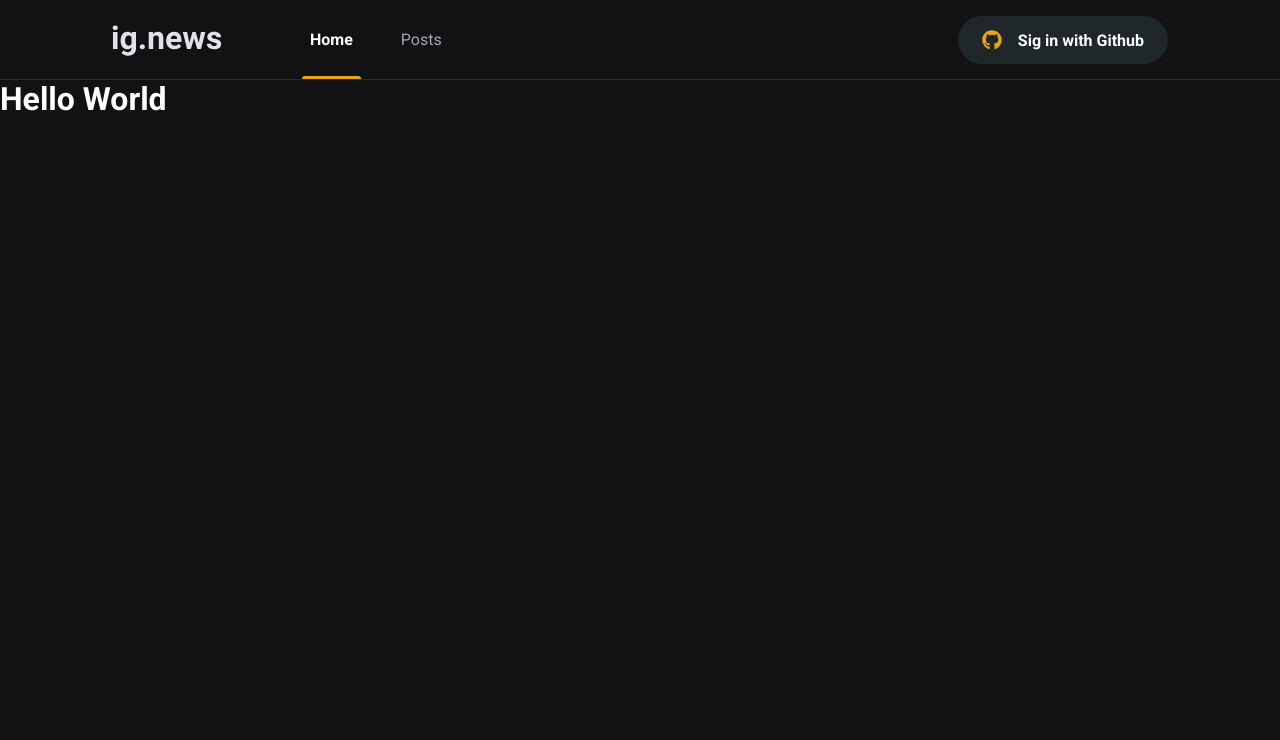
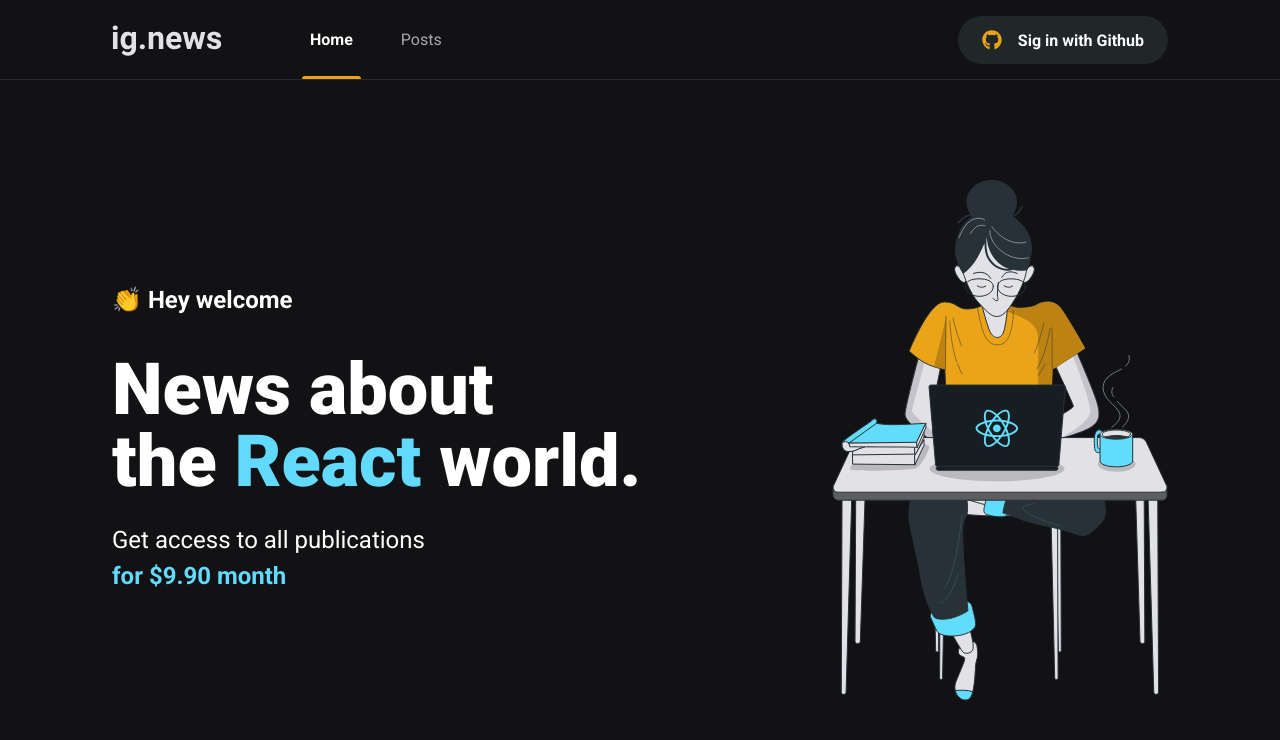
Before and after one commit to Brspontes/react-ignews, a Next.js app: page / in a window 1280 px wide. Shown: the top 740 px of the page. Built offline with nearby package versions, Linux system fonts and the light colour scheme.

Commit message:
criando pagina home

```diff
--- /dev/null
+++ b/src/pages/home.module.scss
@@ -0,0 +1,41 @@
+.contentContainer {
+  max-width: 1120px;
+  margin: 0 auto;
+  padding: 0 2rem;
+  height: calc(100vh - 5rem); //100% do view port tamanho da tela menos o tamanho do header 5 rem
+
+  display: flex;
+  align-items: center;
+  justify-content: space-between;
+}
+
+.hero {
+  max-width: 600;
+
+  > span {
+    font-size: 1.5rem;
+    font-weight: bold;
+  }
+
+  h1 {
+    font-size: 4.5rem;
+    line-height: 4.5rem;
+    font-weight: 900;
+    margin-top: 2.5rem;
+
+    span {
+      color: var(--cyan-500);
+    }
+  }
+
+  p {
+    font-size: 1.5rem;
+    line-height: 2.25rem;
+    margin-top: 1.5rem;
+
+    span {
+      color: var(--cyan-500);
+      font-weight: bold;
+    }
+  }
+}
--- a/src/pages/index.tsx
+++ b/src/pages/index.tsx
@@ -1,12 +1,19 @@
 import Head from 'next/head'
+import styles from './home.module.scss'
 
 export default function Home() {
   return (
     <>
       <Head>Home</Head>
-      <h1>
-        Hello <span>World</span>
-      </h1>
+      <main className={styles.contentContainer}>
+        <section className={styles.hero}>
+          <span>👏 Hey welcome</span>
+          <h1>News about <br /> the <span>React</span> world.</h1>
+          <p>Get access to all publications <br />
+          <span>for $9.90 month</span></p>
+        </section>
+        <img src="/images/avatar.svg" alt="Girl coding"/>
+      </main>
     </>
   )
 }
```
